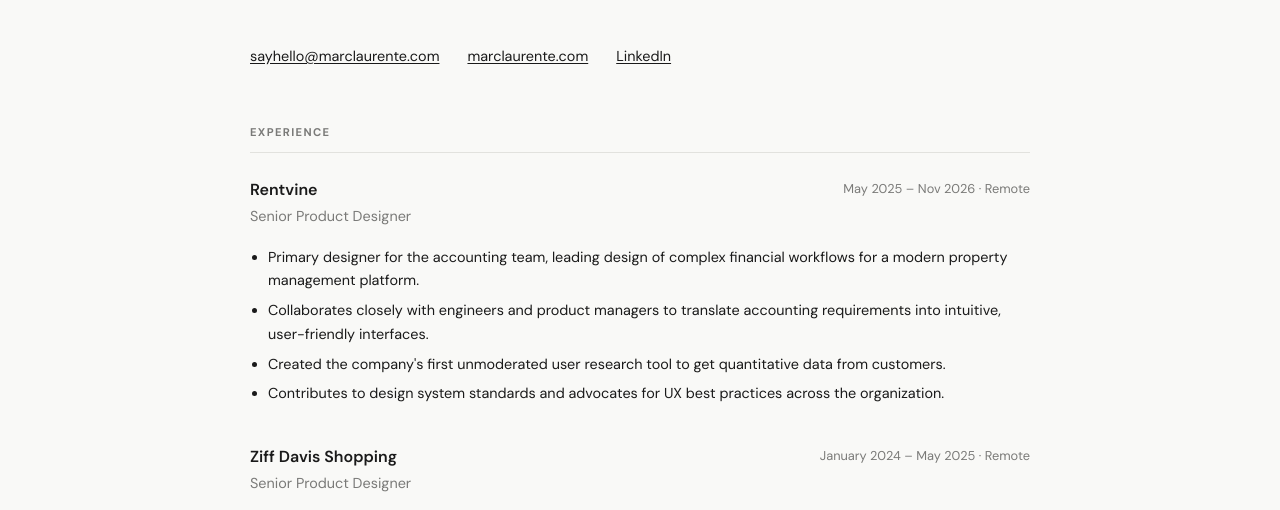
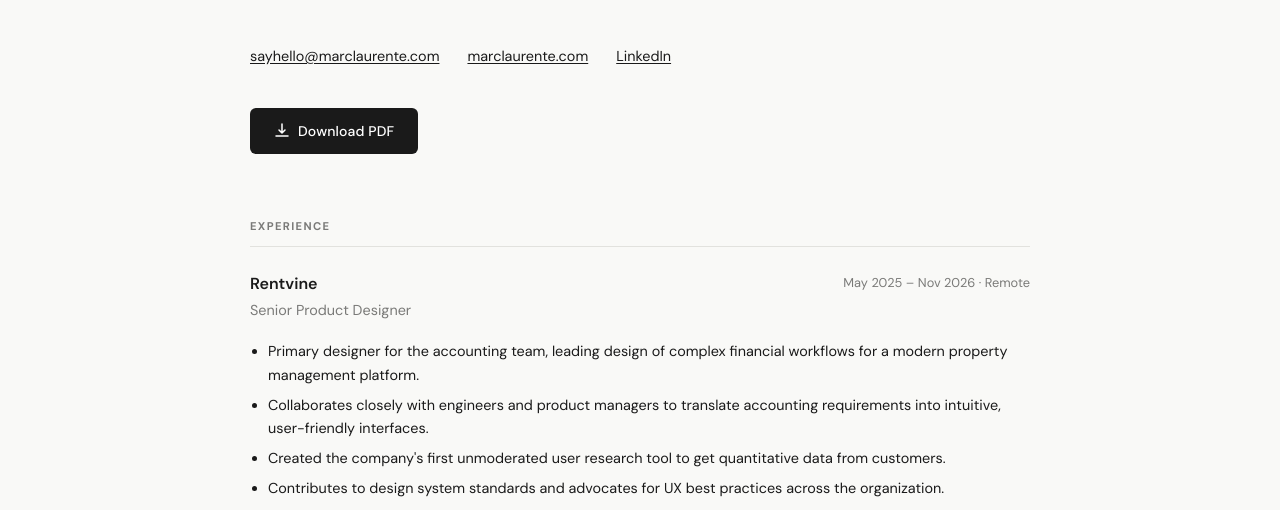
Before and after one commit to marc-productdesigner/marc-productdesigner.github.io, a plain HTML site: page resume.html in a window 1280 px wide. Shown: the part 262-772 px from the top of the page. Drawn offline with Linux system fonts and the light colour scheme.

Commit message:
Add Download PDF button to resume page
Co-Authored-By: Claude Sonnet 4.6 <noreply@anthropic.com>
Claude-Session: https://claude.ai/code/session_01CUHKDZgJLJUEHPuALyxgxQ

```diff
--- a/resume.html
+++ b/resume.html
@@ -19,6 +19,13 @@
       <a href="https://marclaurente.com">marclaurente.com</a>
       <a href="https://www.linkedin.com/in/marclaurente" target="_blank">LinkedIn</a>
     </div>
+
+    <a href="MarcLaurente_resume.pdf" download class="resume-download-btn">
+      <svg width="16" height="16" viewBox="0 0 16 16" fill="none" xmlns="http://www.w3.org/2000/svg">
+        <path d="M8 1v9M8 10l-3-3M8 10l3-3M2 13h12" stroke="currentColor" stroke-width="1.5" stroke-linecap="round" stroke-linejoin="round"/>
+      </svg>
+      Download PDF
+    </a>
 
     <!-- Experience -->
     <div class="resume-block" style="margin-top: 56px;">
```
